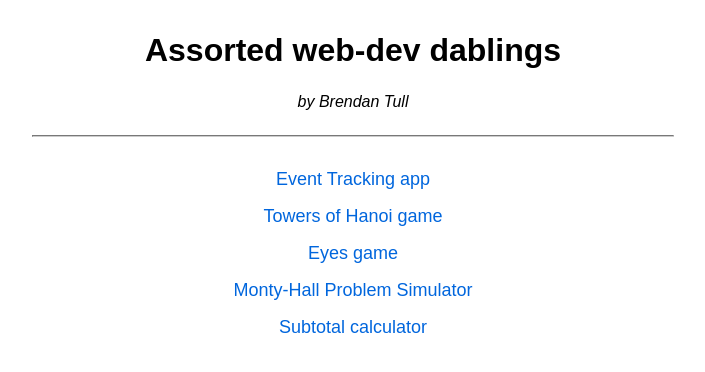
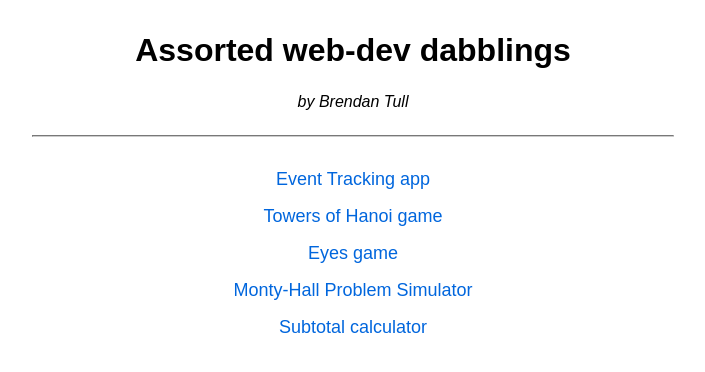
Before and after one commit to Brengineer/brendantull.com, a plain HTML site: page index.html in a window 1280 px wide. Shown: the whole page, without its empty margins (287-992 px from the left). Drawn offline with Linux system fonts and the light colour scheme.

Commit message:
Spell-correct 'dabbling'

```diff
--- a/index.html
+++ b/index.html
@@ -43,7 +43,7 @@
 </head>
 
 <body>
-<h1>Assorted web-dev dablings</h1>
+<h1>Assorted web-dev dabblings</h1>
 <p class="subtitle">by Brendan Tull</p>
 <hr>
 <ul>
```
Also changed, not shown: 1 other file.
